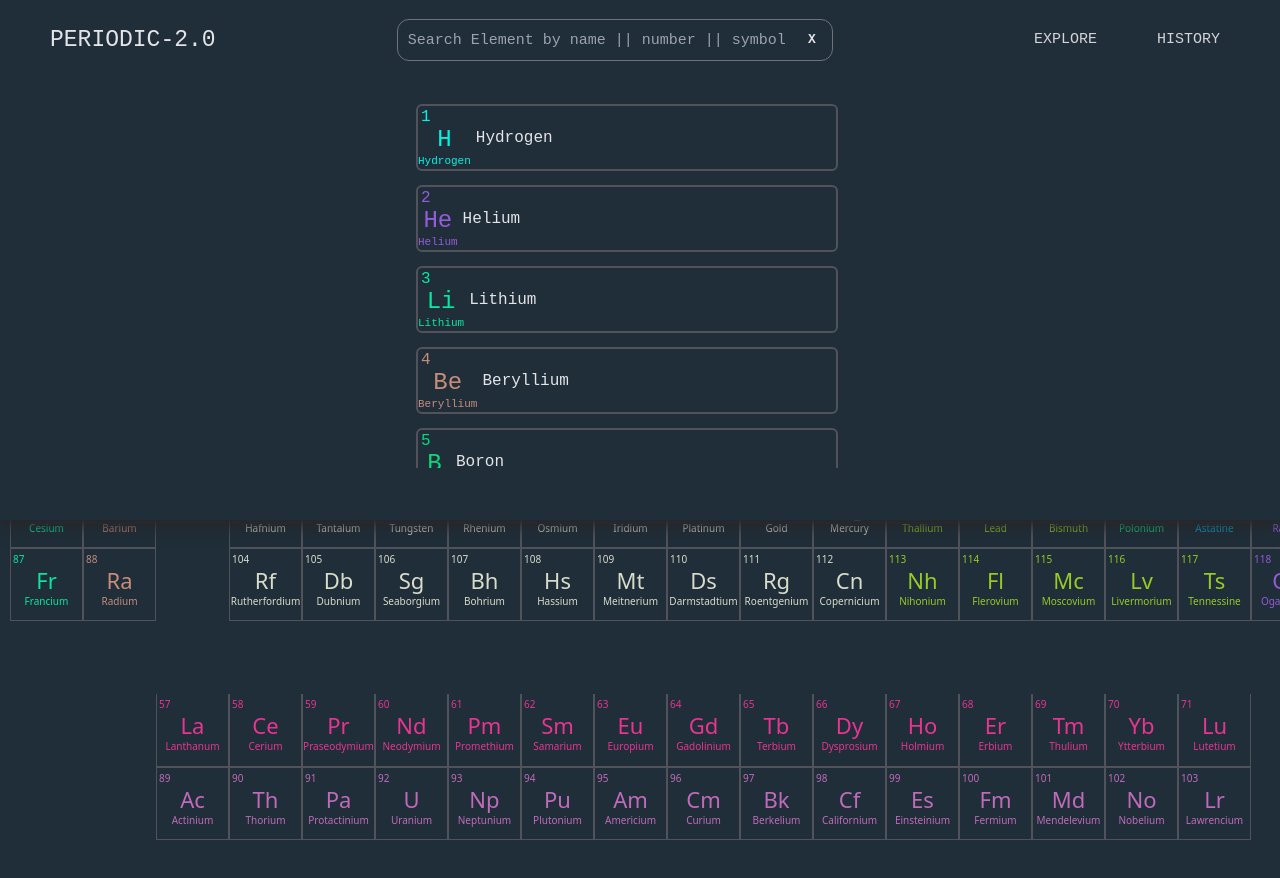
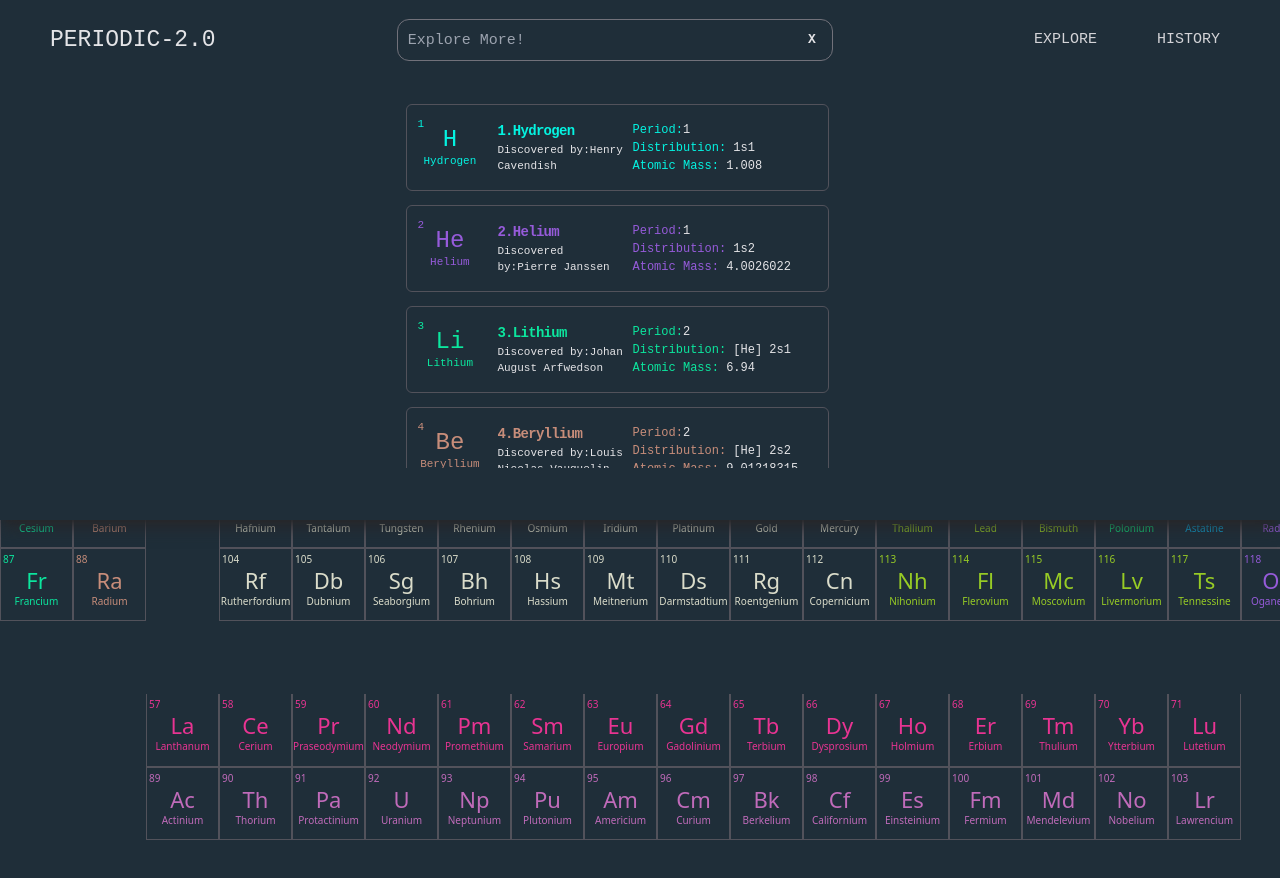
Before and after one commit to priyanshu082/periodix, a Next.js app: page / in a window 1280 px wide. Both pictures are taken after a click on the element 599 px from the left and 40 px from the top of the page. Shown: the top 878 px of the page. Built offline with nearby package versions, Linux system fonts and the light colour scheme.

Commit message:
data is replaced with json of periodically and searching is improved

```diff
--- a/src/app/page.js
+++ b/src/app/page.js
@@ -57,8 +57,13 @@ export default function Home() {
 
   return (
     <div className="bg-[#1f2e39] overflow-x-scroll">
-      <div className="h-[100vh] mt-[110px] px-[10px] w-[1320px] mx-auto">
-      <div className="absolute w-[680px] h-[220px] ml-[170px] font1 flex flex-row justify-around">
+      <div className="h-[100vh] mt-[110px] w-[1320px] mx-auto">
+
+
+
+
+        <div className="periodictable ">
+        <div className="relative w-[680px] h-[220px] ml-[100px] font1 flex flex-row justify-around">
         <div
         style={{
           color:"#dadcca",
@@ -79,23 +84,21 @@ export default function Home() {
         style={{
           color:"#dadcca"
         }}
-        className=" w-[80%] text-[15px] pt-[20px] overflow-scroll scrollbar-hide">
+        className=" w-[75%] text-[15px] pt-[20px] overflow-scroll scrollbar-hide">
           <p className="text-[30px] mb-[10px] font-bold text-">{activeElement.name}</p>
         {activeElement.summary}
         </div>
       </div>
-
-        <div className="periodictable ">
           {data.map((data) => (
              <div style={{
               gridRow: data.ypos,
               gridColumn: data.xpos,
               color: activeElement.number===data.number ? "black" : colorCode[data.category],
               backgroundColor: activeElement.number===data.number ? colorCode[data.category] : "transparent",
-              transition: "background-color 0.3s ease-in",
+              transition: "background-color 0.2s ease-in-out",
             }}
             className={`
-            ${t(data.number) ? "border-b-[0.5px] border-l-[0.5px] border-r-[0.5px]" : "border-[0.5px]" } border-zinc-600 `}
+            ${t(data.number) ? "border-b-[0.5px] cursor-pointer  border-l-[0.5px] border-r-[0.5px]" : "border-[0.5px]" } border-zinc-600 `}
               onClick={()=>setActiveElement(data)}
             key={data.number}>
               <div
--- a/src/app/useless/page.jsx
+++ b/src/app/useless/page.jsx
@@ -61,10 +61,6 @@ import React from 'react'
 const Page = () => {
 
   const elements=require('../../utils/data.json')
-  const elements2=require('../../utils/data2.json')
-
-  console.log(elements.length)
-  console.log(elements2.length)
 
   return (
     <div className="periodictable bg-black pt-[200px]">
--- /dev/null
+++ b/src/components/ElementPage.jsx
@@ -0,0 +1,14 @@
+'use client'
+import React from 'react'
+
+const ElementPage = () => {
+
+    const data=require('../../utils/data.json')
+  return (
+    <div>
+
+    </div>
+  )
+}
+
+export default ElementPage
--- a/src/components/Navabr.jsx
+++ b/src/components/Navabr.jsx
@@ -23,13 +23,17 @@ const Navabr = () => {
 
   useEffect(() => {
     if (searchQuery !== "") {
-      const result = data.filter((item) =>item.name.toLowerCase().includes(searchQuery.toLowerCase())
-      );
-      setFilterData(result);
+        const result = data.filter((item) =>(
+          item.name.toLowerCase().includes(searchQuery.toLowerCase()) ||
+          item.symbol.toLowerCase().includes(searchQuery.toLowerCase())||
+          item.number.toString().includes(searchQuery.toString().toLowerCase())
+        ));
+        setFilterData(result);
+
     } else {
       setFilterData(data);
     }
-  });
+  },[searchQuery,data]);
 
   return (
     <div className="flex flex-col text-zinc-200 font1 z-50 w-full fixed bg-[#1f2e39] shadow-lg shadow-zinc-800 py-[10px]">
@@ -46,7 +50,7 @@ const Navabr = () => {
           >
             <input
               className="bg-transparent h-[40px] w-[30vw] outline-none placeholder:text-[15px] placeholder:font-light"
-              placeholder="Search Element by name || number || symbol"
+              placeholder="Explore More!"
               value={searchQuery}
               onChange={(event) => debounceString(event.target.value)}
             />
@@ -78,9 +82,8 @@ const Navabr = () => {
       <div
         className={`${
           display ? " flex flex-col" : " hidden"
-        } bg-transparent w-[33vw] ml-[32.5vw] justify-center items-center`}
+        } bg-transparent w-[33vw] ml-[31.75vw] justify-center items-center`}
       >
-
 
         {/* div for displaying searching result */}
         <div className="mt-[20px] w-[100%] h-[420px]">
--- a/src/components/SearchElementCard.jsx
+++ b/src/components/SearchElementCard.jsx
@@ -9,24 +9,39 @@ const SearchElementCard = ({data}) => {
   const color=colorCode[parts]
   return (
 
-    <div className='w-[100%] bg-transparent flex flex-row items-center border-[2px] border-zinc-600 mt-[14px] rounded-md hover:scale-[98%] transition-all duration-300 ease-in-out '>
-          <div className=''>
+    <div className='w-[100%] p-[10px] bg-transparent flex flex-row items-center border-[1px] border-zinc-600 mt-[14px] rounded-md hover:scale-[98%] transition-all duration-300 ease-in-out '>
+
           <div style={{
                color:colorCode[data.category],
             }} key={data.number}>
               <div
-                className={`element leading-[16px] pt-[3px]`}
+                className={` leading-[16px] w-[65px] h-[65px] `}
               >
-                <span className="pl-[3px]">{data.number}</span>
-                <div className="flex flex-col text-center justify-center items-center pt-[7px]">
+                <span className="text-[11px]">{data.number}</span>
+                <div className="flex flex-col text-center justify-center items-center">
                   <span className="text-[24px]">{data.symbol}</span>
                   <span className="text-[11px] pt-[5px]">{data.name}</span>
                 </div>
               </div>
             </div>
+
+            <div
+            style={{
+              color:colorCode[data.category]
+            }}
+            className='ml-[10px] p-[5px] w-[35%] '>
+                <p className='tracking-tighter text-[14px] font-bold'>{data.number}.{data.name}</p>
+                <p className='text-[11px] text-zinc-200'>Discovered by:{data.discovered_by}</p>
             </div>
-            <div className='ml-[10px p-[5px]'>
-                {data.name}
+
+            <div
+            style={{
+              color:colorCode[data.category]
+            }}
+            className='text-[12px]'>
+              <p>Period:<span className='text-zinc-200'>{data.period}</span></p>
+              <p className=''>Distribution:<span className='text-zinc-200'> {data.electron_configuration_semantic}</span></p>
+              <p className=''>Atomic Mass:<span className='text-zinc-200'> {data.atomic_mass}</span></p>
             </div>
     </div>
   )
```
